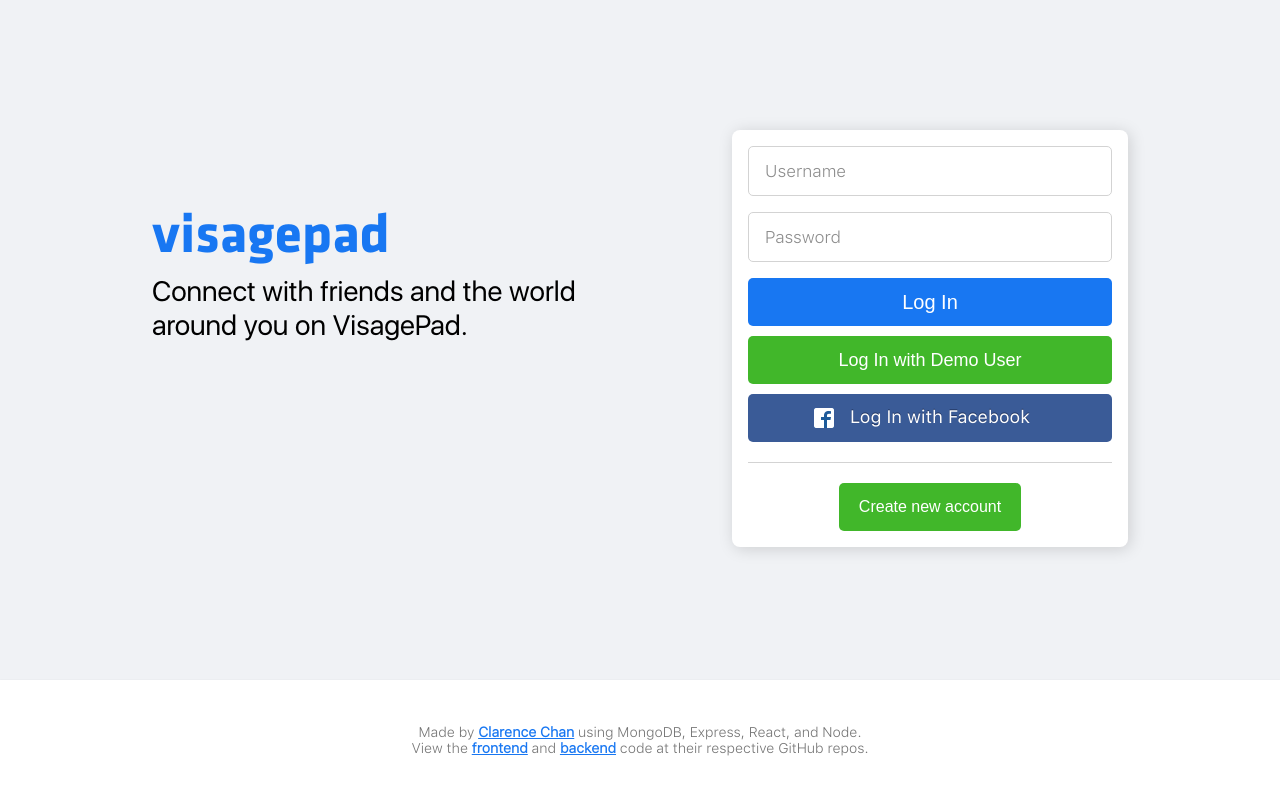
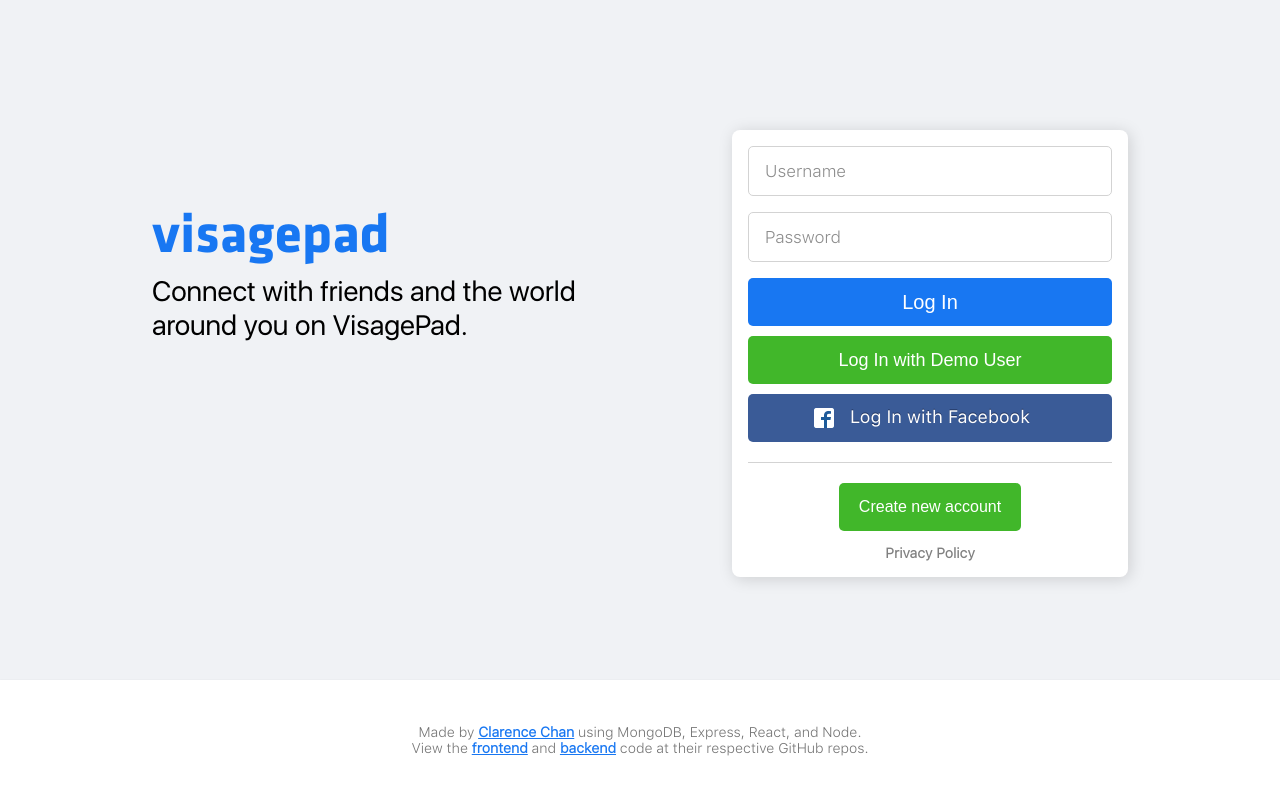
Before and after one commit to clarencechaan/visagepad-frontend, a React (Create React App) app: page / in a window 1280 px wide. Shown: the top 794 px of the page. Built offline with nearby package versions, Linux system fonts and the light colour scheme; no server answers.

Commit message:
add privacy policy link

```diff
--- a/src/components/LogIn.js
+++ b/src/components/LogIn.js
@@ -195,6 +195,12 @@
           >
             Create new account
           </button>
+          <a
+            className="privacy-link"
+            href="https://docs.google.com/document/d/e/2PACX-1vTWgFWogWZLSQqRCN5f_7aaYyH3e_Pt7SRCfjf_8QfKrr4imJLDxYxHSlh4r2E9Og/pub"
+          >
+            Privacy Policy
+          </a>
         </div>
         <div className="login-message">{loginMessage}</div>
       </div>
--- a/src/components/YourProfileBtn.js
+++ b/src/components/YourProfileBtn.js
@@ -51,6 +51,12 @@
           </div>
           <span>Log Out</span>
         </Link>
+        <a
+          className="privacy-link"
+          href="https://docs.google.com/document/d/e/2PACX-1vTWgFWogWZLSQqRCN5f_7aaYyH3e_Pt7SRCfjf_8QfKrr4imJLDxYxHSlh4r2E9Og/pub"
+        >
+          Privacy Policy
+        </a>
       </div>
     </div>
   );
--- a/src/styles/LogIn.css
+++ b/src/styles/LogIn.css
@@ -196,3 +196,15 @@
   background-color: hsl(219, 44.5%, 36.9%);
   transform: scale(0.98);
 }
+
+.LogIn .privacy-link {
+  align-self: center;
+  margin-top: 14px;
+  color: gray;
+  text-decoration: none;
+  font-weight: 600;
+}
+
+.LogIn .privacy-link:hover {
+  text-decoration: underline;
+}
--- a/src/styles/YourProfileBtn.css
+++ b/src/styles/YourProfileBtn.css
@@ -130,3 +130,17 @@
 .YourProfileBtn .window .log-out-link:active {
   background-color: rgb(229, 229, 229);
 }
+
+.YourProfileBtn .privacy-link {
+  margin-left: auto;
+  margin-bottom: 8px;
+  margin-right: 8px;
+  color: gray;
+  text-decoration: none;
+  font-weight: 600;
+  font-size: 12px;
+}
+
+.YourProfileBtn .privacy-link:hover {
+  text-decoration: underline;
+}
```
